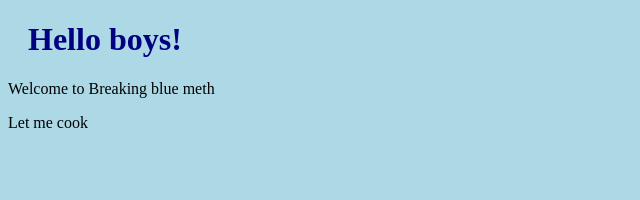
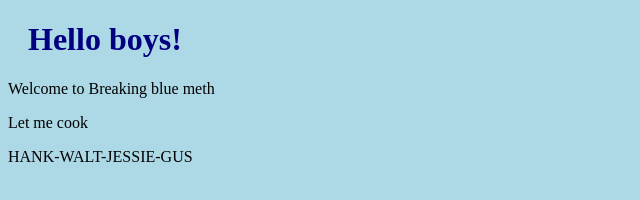
Before and after one commit to GokulSeeker/Git-meth, a plain HTML site: page index.html in a window 1280 px wide. Shown: the whole page, without its empty margins (0-640 px from the left). Drawn offline with Linux system fonts and the light colour scheme.

Commit message:
updated index.html with emergency fix

```diff
--- a/index.html
+++ b/index.html
@@ -9,6 +9,7 @@
 <h1>Hello boys!</h1>
 <p>Welcome to Breaking blue meth</p>
 <p>Let me cook</p>
+<p>HANK-WALT-JESSIE-GUS</p>
 
 </body>
 </html>
```
